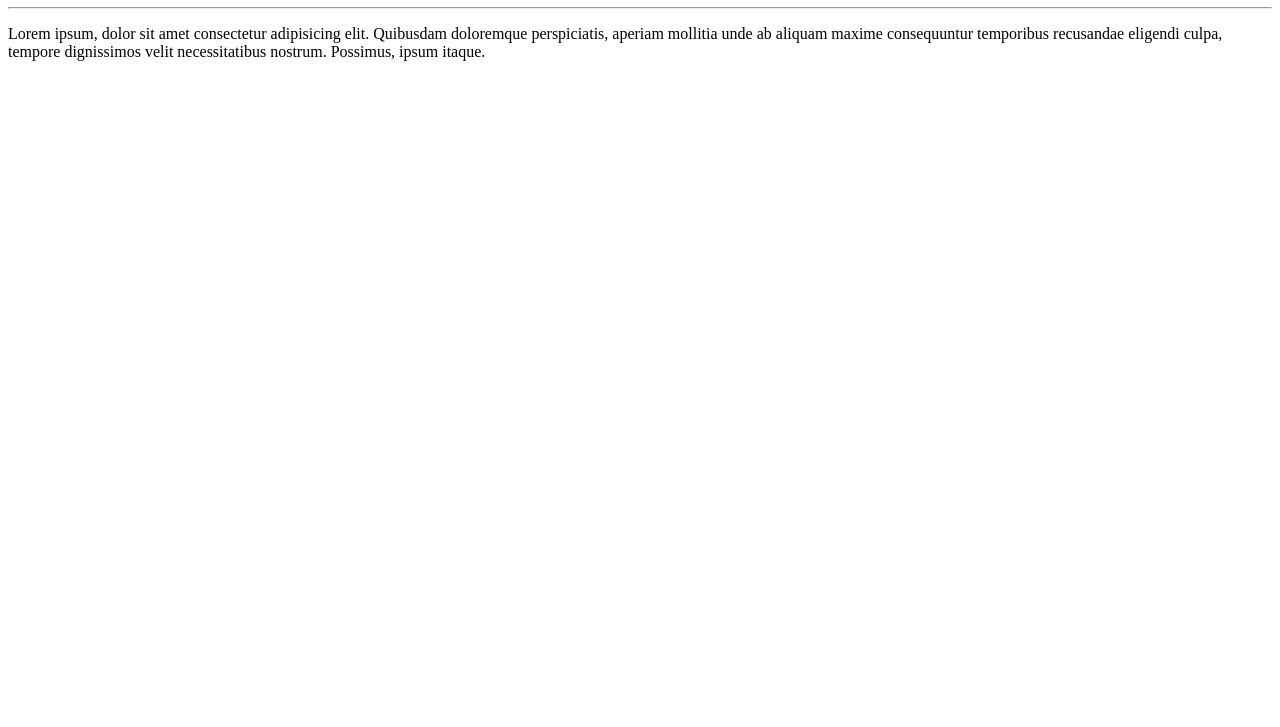
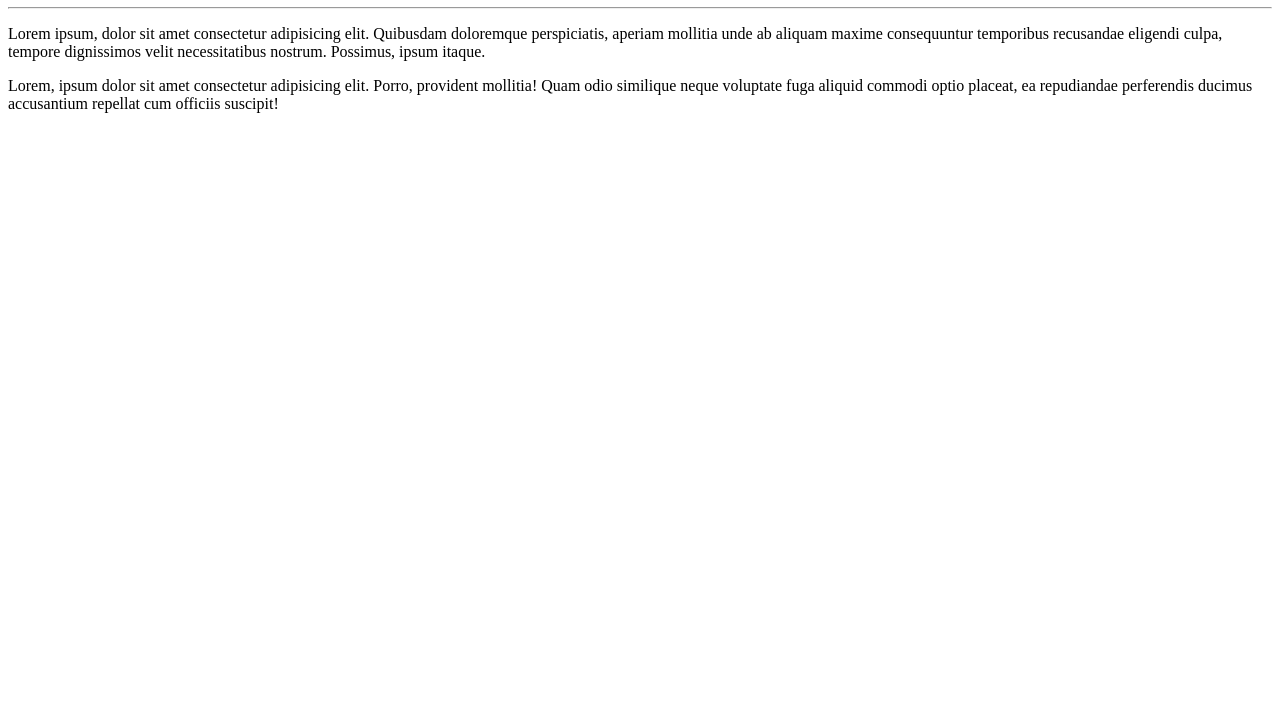
Before and after one commit to lucas1542/OlaMundo, a plain HTML site: page site-exemplo/index.html in a window 1280 px wide. Shown: the part 73-800 px from the top of the page. Drawn offline with Linux system fonts and the light colour scheme.

Commit message:
ATUALIZAÇÃO

```diff
--- a/site-exemplo/index.html
+++ b/site-exemplo/index.html
@@ -9,5 +9,6 @@
     <h1>Olá, Mundo!</h1>
     <hr>
     <p>Lorem ipsum, dolor sit amet consectetur adipisicing elit. Quibusdam doloremque perspiciatis, aperiam mollitia unde ab aliquam maxime consequuntur temporibus recusandae eligendi culpa, tempore dignissimos velit necessitatibus nostrum. Possimus, ipsum itaque.</p>
+    <P>Lorem, ipsum dolor sit amet consectetur adipisicing elit. Porro, provident mollitia! Quam odio similique neque voluptate fuga aliquid commodi optio placeat, ea repudiandae perferendis ducimus accusantium repellat cum officiis suscipit!</P>
 </body>
 </html>
```
